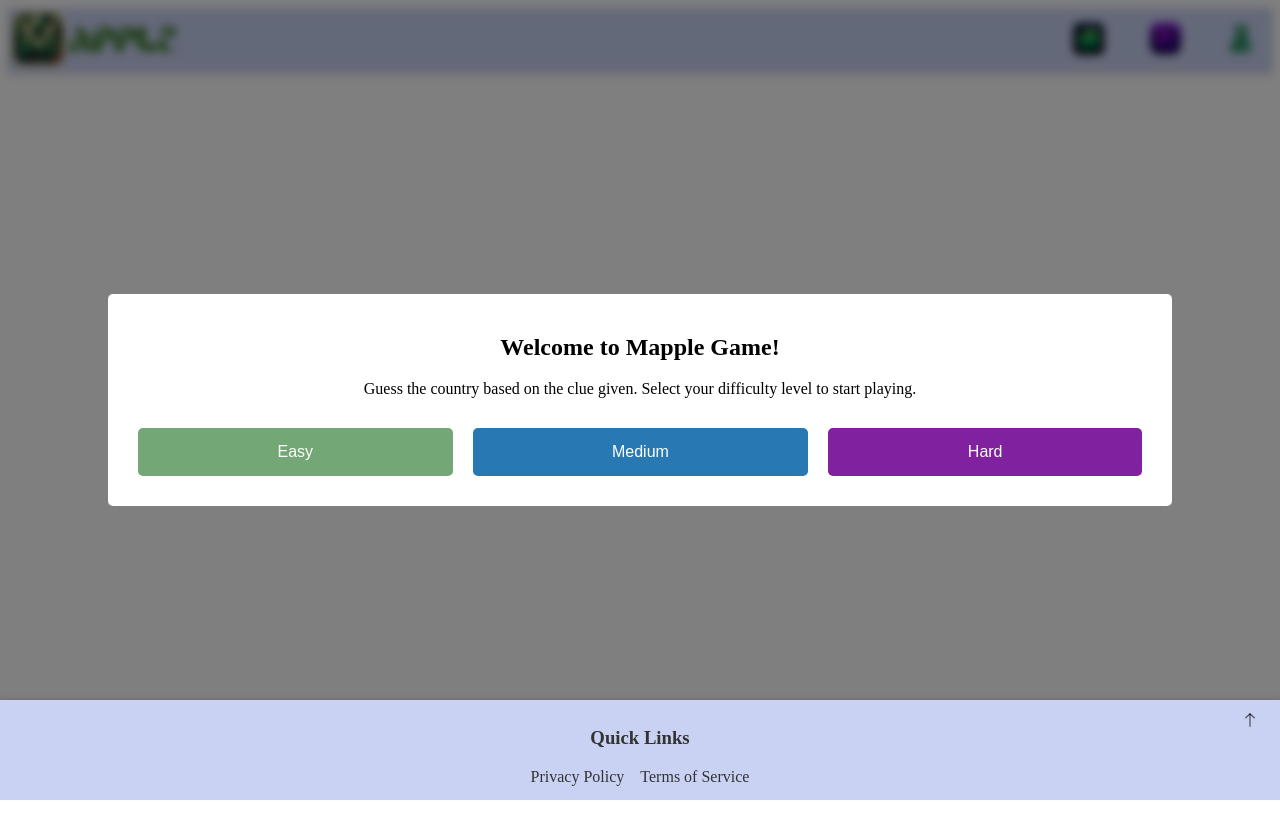
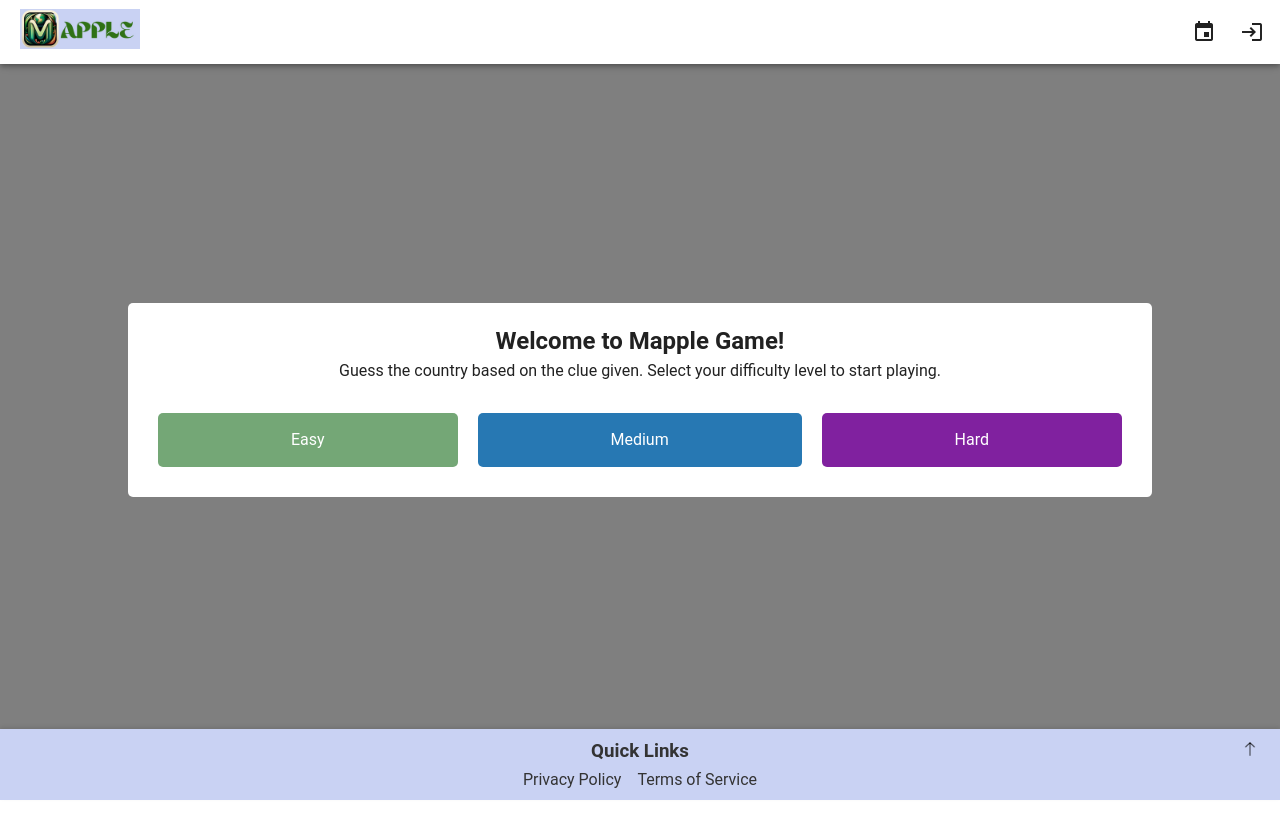
Before and after one commit to WuTangLan1/Mapple, a Vue app: page / in a window 1280 px wide. Built offline with nearby package versions, Linux system fonts and the light colour scheme; no server answers.

Commit message:
added vuetify styling to the topheader component

```diff
--- a/package.json
+++ b/package.json
@@ -13,6 +13,7 @@
     "@amcharts/amcharts5": "^5.9.1",
     "@amcharts/amcharts5-fonts": "^5.0.1",
     "@amcharts/amcharts5-geodata": "^5.1.2",
+    "@mdi/font": "^7.4.47",
     "core-js": "^3.8.3",
     "express": "^4.19.2",
     "firebase": "^10.10.0",
@@ -20,7 +21,8 @@
     "serve": "^14.2.1",
     "serve-static": "^1.15.0",
     "vue": "^3.2.13",
-    "vue-router": "^4.0.3"
+    "vue-router": "^4.0.3",
+    "vuetify": "^3.6.14"
   },
   "devDependencies": {
     "@babel/core": "^7.12.16",
--- a/src/App.vue
+++ b/src/App.vue
@@ -55,7 +55,7 @@ export default {
 
     function handleGameOver(score, countryName) {
       gameScore.value = score;
-      lastCountryName.value = countryName;  // Store the country name
+      lastCountryName.value = countryName;
       gameOver.value = true;
       difficultySelected.value = false;
       showGameOverModal.value = true;
@@ -141,8 +141,8 @@ export default {
 
 }
 </script>
-
 <template>
+  <v-app>
     <div id="app">
       <start-modal @difficultySelected="setDifficulty" v-if="showStartModal"/>
       <auth-modal v-if="showAuthModal" @close-modal="closeAuthModal" />
@@ -160,6 +160,7 @@ export default {
       <comingsoon-modal v-if="showComingSoonModal" @close-modal="closeComingSoonModal"/>
       <game-over-modal v-if="showGameOverModal" :score="gameScore" :countryName="lastCountryName" @restartGame="restartGame"/>
     </div>
+  </v-app>
 </template>
 
 <style>
--- a/src/components/homedir/topheader.vue
+++ b/src/components/homedir/topheader.vue
@@ -5,7 +5,7 @@ import { useAuthStore } from '@/stores/useAuthStore';
 
 export default {
   name: 'TopHeader',
-  emits: ['auth-modal-open', 'coming-soon-modal-open'],  // Add new event
+  emits: ['auth-modal-open', 'coming-soon-modal-open'],
   setup(props, { emit }) {
     const authStore = useAuthStore();
 
@@ -16,8 +16,6 @@ export default {
         emit('auth-modal-open');
       }
     }
-
-    // Function to emit event to open the Coming Soon modal
     const openComingSoonModal = () => {
       emit('coming-soon-modal-open');
     }
@@ -27,73 +25,23 @@ export default {
 }
 </script>
 
-
 <template>
-  <header class="top-header">
-    <div class="logo-container">
-      <img src="@/assets/images/logo/logo.png" alt="Mapple Logo" class="logo"/>
-    </div>
-    <nav class="navigation">
-      <router-link to="/" class="nav-link">
-        <img src="@/assets/images/header/home.png" alt="Home" class="nav-icon"/>
-      </router-link>
-      <div class="nav-link" @click="openComingSoonModal">
-        <img src="@/assets/images/header/calender.png" alt="Daily" class="nav-icon"/>
-      </div>
-      <div class="nav-link" @click="handleAuthAction">
-        <img v-if="authStore.user" src="@/assets/images/header/logout.png" alt="Logout" class="nav-icon"/>
-        <img v-else src="@/assets/images/header/login.png" alt="Reg/Login" class="nav-icon"/>
-      </div>
-    </nav>
-  </header>
+  <v-app-bar dense>
+    <v-toolbar-title>
+      <img src="@/assets/images/logo/logo.png" alt="Mapple Logo" height="40">
+    </v-toolbar-title>
+    <v-spacer></v-spacer>
+    <v-btn icon @click="openComingSoonModal">
+      <v-icon>mdi-calendar</v-icon>
+    </v-btn>
+    <v-btn icon @click="handleAuthAction">
+      <v-icon>{{ authStore.user ? 'mdi-logout' : 'mdi-login' }}</v-icon>
+    </v-btn>
+  </v-app-bar>
 </template>
 
-
 <style scoped>
-.top-header {
-  display: flex;
-  align-items: center;
-  justify-content: space-between;
-  padding: 0 0px;
+.v-app-bar {
   background-color: #c9d2f3;
-  width: 100%;
-  color: black;
-  box-shadow: 0 2px 4px rgba(0, 0, 0, 0.2);
 }
-
-.logo-container {
-  flex: 0 0 auto;
-}
-
-.logo {
-  height: auto;
-  width: auto;
-  max-height: 60px;
-}
-
-.navigation {
-  display: flex;
-  gap: 1rem;
-}
-
-.nav-link {
-  text-decoration: none;
-  color: black;
-  padding: 0.2em 0.8em;
-  border-radius: 5px;
-  font-size: 1rem;
-  transition: background-color 0.3s ease;
-}
-
-.nav-icon {
-  height: 35px; /* Adjust the size to fit your navigation bar */
-  width: auto;
-  transition: transform 0.3s ease;
-}
-
-.nav-link:hover .nav-icon {
-  transform: scale(1.3); /* Slightly increase the size on hover for a visual effect */
-}
-
-
 </style>
--- /dev/null
+++ b/src/plugins/vuetify.js
@@ -0,0 +1,29 @@
+// src/plugins/vuetify.js
+import 'vuetify/styles';
+import { createVuetify } from 'vuetify'
+import * as components from 'vuetify/components';
+import * as directives from 'vuetify/directives'
+import '@mdi/font/css/materialdesignicons.css';
+
+const vuetify = createVuetify({
+  components,
+  directives,
+  icons: {
+    iconfont: 'mdi',
+  },
+  theme: {
+    themes: {
+      light: {
+        primary: '#4A90E2',
+        secondary: '#424242',
+        accent: '#82B1FF',
+        error: '#FF5252',
+        info: '#2196F3',
+        success: '#4CAF50',
+        warning: '#FFC107'
+      },
+    },
+  },
+});
+
+export default vuetify;
--- a/src/stores/useCountryStore.js
+++ b/src/stores/useCountryStore.js
@@ -1,7 +1,7 @@
-// this is the code for the useCountryStore
+// useCountryStore.js
 
 import { defineStore } from 'pinia';
-import { db } from '@/components/fbdir/fbInit'; // Ensure this import path matches your project structure
+import { db } from '@/components/fbdir/fbInit';
 import { collection, getDocs } from 'firebase/firestore';
 import { getStorage, ref, getDownloadURL } from 'firebase/storage';
 
@@ -64,7 +64,7 @@ export const useCountryStore = defineStore('country', {
     async getRandomCountry() {
       let filteredCountries = this.countries.filter(c => !this.experiencedCountries.includes(c.id));
       if (filteredCountries.length === 0) {
-        await this.fetchCountries(true, true); // Also exclude the last country on refresh
+        await this.fetchCountries(true, true);
         filteredCountries = this.countries;
       }
       const randomIndex = Math.floor(Math.random() * filteredCountries.length);
--- a/src/views/dailyView.vue
+++ b/src/views/dailyView.vue
@@ -1,4 +1,4 @@
-<!-- This is the code for the src\views\dailyView.vue which I want to hold the the infoContainer and the mapContainer  -->
+<!-- src\views\dailyView.vue-->
 
 <script>
     import infoContainer from '@/components/daily/info/infoContainer.vue'
@@ -22,7 +22,7 @@
 
 <style scoped>
     .daily-view {
-        display: flex;
+    display: flex;
     flex-direction: column;
     height:100%;
     width: 100%;
--- a/src/views/homeView.vue
+++ b/src/views/homeView.vue
@@ -1,4 +1,4 @@
-<!-- This is the code for the src\views\homeView.vue -->
+<!-- src\views\homeView.vue -->
 
 <script>
 import PromptContainer from '@/components/mappledir/promptdir/promptContainer.vue';
```
Also changed, not shown: src/main.js (+6 -3 lines), 1 other file (tests, documents, lock files or other folders). Lines whose indentation alone changed are shown as unchanged.
